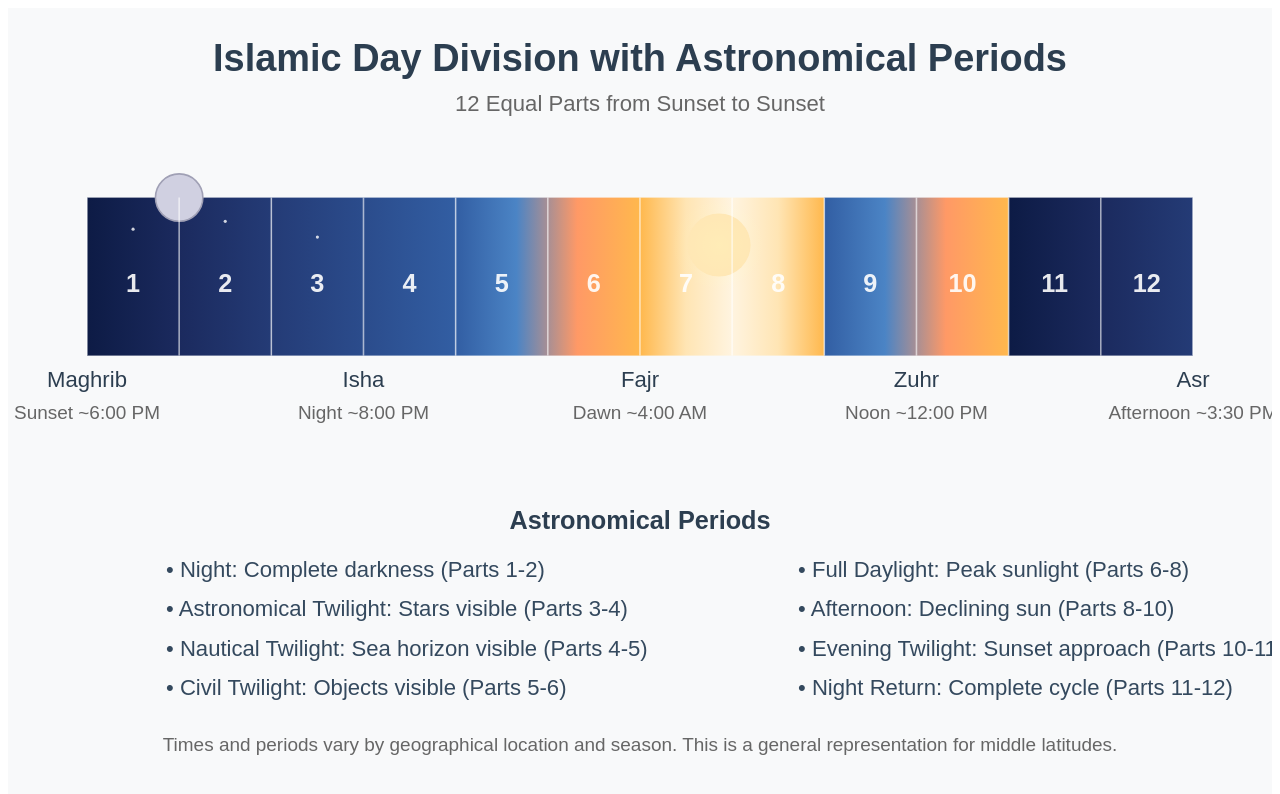
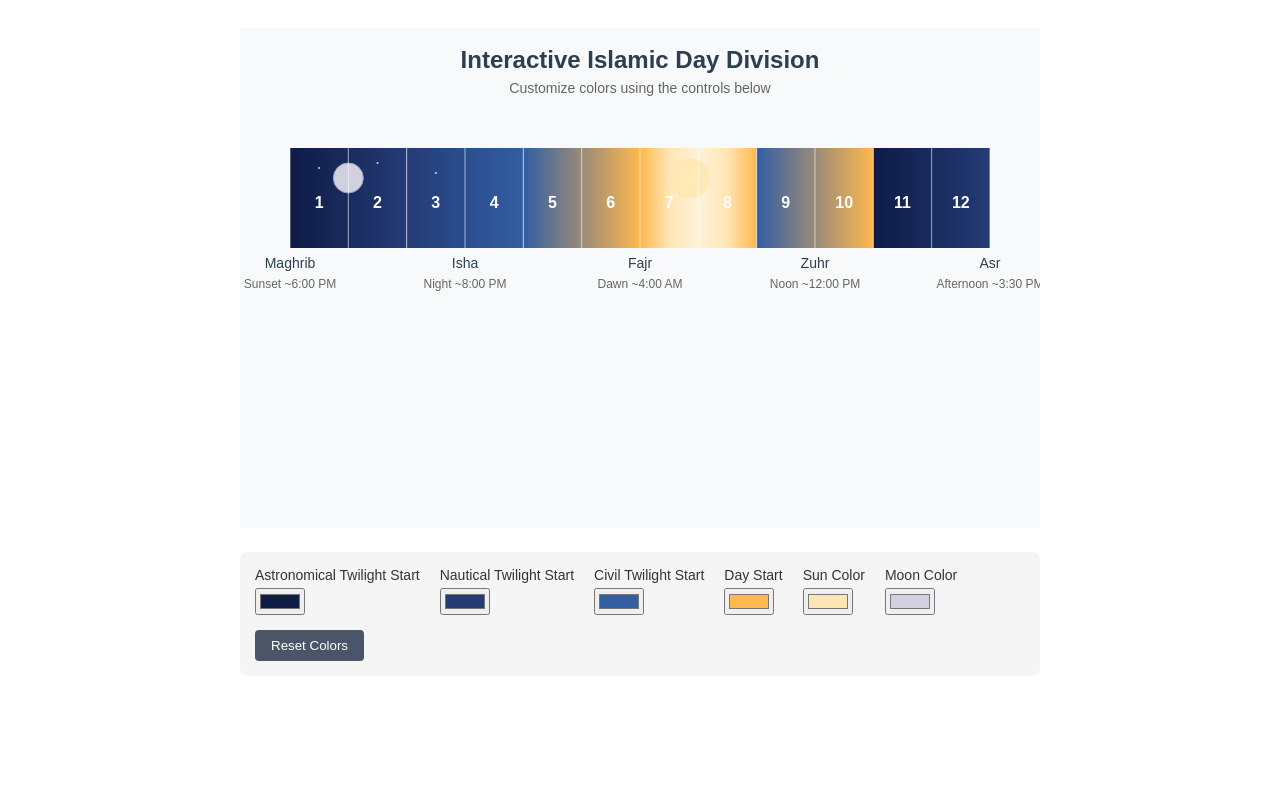
Before and after one commit to dfordev1/Fiqh, a plain HTML site: page index.html in a window 1280 px wide. Drawn offline with Linux system fonts and the light colour scheme.

Commit message:
Update index.html

```diff
--- a/index.html
+++ b/index.html
@@ -1,28 +1,105 @@
-<svg viewBox="0 0 800 500" xmlns="http://www.w3.org/2000/svg">
+<!DOCTYPE html>
+<html>
+<head>
+    <style>
+        .container {
+            max-width: 800px;
+            margin: 0 auto;
+            padding: 20px;
+            font-family: Arial, sans-serif;
+        }
+        .controls {
+            margin: 20px 0;
+            padding: 15px;
+            background: #f5f5f5;
+            border-radius: 8px;
+        }
+        .color-picker {
+            display: flex;
+            gap: 20px;
+            flex-wrap: wrap;
+            margin-bottom: 15px;
+        }
+        .color-control {
+            display: flex;
+            flex-direction: column;
+            align-items: flex-start;
+            gap: 5px;
+        }
+        label {
+            font-size: 14px;
+            color: #333;
+        }
+        .reset-button {
+            padding: 8px 16px;
+            background: #4a5568;
+            color: white;
+            border: none;
+            border-radius: 4px;
+            cursor: pointer;
+        }
+        .reset-button:hover {
+            background: #2d3748;
+        }
+    </style>
+</head>
+<body>
+    <div class="container">
+        <svg id="timeline" viewBox="0 0 800 500" xmlns="http://www.w3.org/2000/svg">
+            <!-- SVG content here -->
+        </svg>
+
+        <div class="controls">
+            <div class="color-picker">
+                <div class="color-control">
+                    <label for="astroTwilightStart">Astronomical Twilight Start</label>
+                    <input type="color" id="astroTwilightStart" value="#0D1B45">
+                </div>
+                <div class="color-control">
+                    <label for="nauticalTwilightStart">Nautical Twilight Start</label>
+                    <input type="color" id="nauticalTwilightStart" value="#243B76">
+                </div>
+                <div class="color-control">
+                    <label for="civilTwilightStart">Civil Twilight Start</label>
+                    <input type="color" id="civilTwilightStart" value="#325EA3">
+                </div>
+                <div class="color-control">
+                    <label for="dayStart">Day Start</label>
+                    <input type="color" id="dayStart" value="#FFB84D">
+                </div>
+                <div class="color-control">
+                    <label for="sunColor">Sun Color</label>
+                    <input type="color" id="sunColor" value="#FFE5B4">
+                </div>
+                <div class="color-control">
+                    <label for="moonColor">Moon Color</label>
+                    <input type="color" id="moonColor" value="#D0D0E1">
+                </div>
+            </div>
+            <button class="reset-button" onclick="resetColors()">Reset Colors</button>
+        </div>
+    </div>
+
+    <script>
+        // Original SVG content
+        const originalSvg = `
             <defs>
-        <!-- Astronomical twilight gradient -->
                 <linearGradient id="astroTwilightGradient" x1="0%" y1="0%" x2="100%" y2="0%">
                     <stop offset="0%" style="stop-color:#0D1B45;stop-opacity:1" />
                     <stop offset="50%" style="stop-color:#1B2A5E;stop-opacity:1" />
                     <stop offset="100%" style="stop-color:#243B76;stop-opacity:1" />
                 </linearGradient>
-
-        <!-- Nautical twilight gradient -->
                 <linearGradient id="nauticalTwilightGradient" x1="0%" y1="0%" x2="100%" y2="0%">
                     <stop offset="0%" style="stop-color:#243B76;stop-opacity:1" />
                     <stop offset="50%" style="stop-color:#2B4C8C;stop-opacity:1" />
                     <stop offset="100%" style="stop-color:#325EA3;stop-opacity:1" />
                 </linearGradient>
-
-        <!-- Civil twilight gradient -->
                 <linearGradient id="civilTwilightGradient" x1="0%" y1="0%" x2="100%" y2="0%">
                     <stop offset="0%" style="stop-color:#325EA3;stop-opacity:1" />
                     <stop offset="33%" style="stop-color:#4B84C5;stop-opacity:1" />
                     <stop offset="66%" style="stop-color:#FF9966;stop-opacity:1" />
                     <stop offset="100%" style="stop-color:#FFB84D;stop-opacity:1" />
                 </linearGradient>
-
-        <!-- Day gradient -->
                 <linearGradient id="dayGradient" x1="0%" y1="0%" x2="100%" y2="0%">
                     <stop offset="0%" style="stop-color:#FFB84D;stop-opacity:1" />
                     <stop offset="25%" style="stop-color:#FFE5B4;stop-opacity:1" />
@@ -30,102 +107,54 @@
                     <stop offset="75%" style="stop-color:#FFE5B4;stop-opacity:1" />
                     <stop offset="100%" style="stop-color:#FFB84D;stop-opacity:1" />
                 </linearGradient>
-
-        <!-- Circle glow effect -->
                 <radialGradient id="sunGlow" cx="50%" cy="50%" r="50%" fx="50%" fy="50%">
                     <stop offset="0%" style="stop-color:rgba(255,255,190,0.9)" />
                     <stop offset="100%" style="stop-color:rgba(255,255,190,0)" />
                 </radialGradient>
             </defs>
 
-    <!-- Background -->
             <rect width="800" height="500" fill="#f8f9fa"/>
 
-    <!-- Title and Subtitle -->
             <g font-family="Arial">
                 <text x="400" y="40" text-anchor="middle" font-size="24" font-weight="bold" fill="#2c3e50">
-            Islamic Day Division with Astronomical Periods
+                    Interactive Islamic Day Division
                 </text>
                 <text x="400" y="65" text-anchor="middle" font-size="14" fill="#666">
-            12 Equal Parts from Sunset to Sunset
+                    Customize colors using the controls below
                 </text>
             </g>
 
-    <!-- Main timeline container -->
             <g transform="translate(50, 120)">
-        <!-- Each part is exactly 58.33px (700/12) -->
-        <g id="timelineBars">
-            <!-- Night and astronomical twilight periods -->
                 <rect x="0" y="0" width="116.66" height="100" fill="url(#astroTwilightGradient)"/>
-            <!-- Nautical twilight -->
                 <rect x="116.66" y="0" width="116.66" height="100" fill="url(#nauticalTwilightGradient)"/>
-            <!-- Civil twilight and sunrise -->
                 <rect x="233.32" y="0" width="116.66" height="100" fill="url(#civilTwilightGradient)"/>
-            <!-- Full daylight -->
                 <rect x="349.98" y="0" width="116.66" height="100" fill="url(#dayGradient)"/>
-            <!-- Afternoon -->
                 <rect x="466.64" y="0" width="116.66" height="100" fill="url(#civilTwilightGradient)"/>
-            <!-- Evening and night -->
                 <rect x="583.3" y="0" width="116.66" height="100" fill="url(#astroTwilightGradient)"/>
-        </g>
 
-        <!-- Celestial indicators -->
-        <g id="celestialBodies">
-            <!-- Moon -->
-            <circle cx="58.33" y="30" r="15" fill="#D0D0E1" stroke="#A0A0B5" stroke-width="1"/>
-            <!-- Stars -->
+                <circle class="moon" cx="58.33" cy="30" r="15" fill="#D0D0E1" stroke="#A0A0B5" stroke-width="1"/>
                 <g fill="#FFFFFF" opacity="0.8">
                     <circle cx="29.165" cy="20" r="1"/>
                     <circle cx="87.495" cy="15" r="1"/>
                     <circle cx="145.825" cy="25" r="1"/>
                 </g>
-            <!-- Sun -->
-            <circle cx="400" cy="30" r="20" fill="#FFE5B4">
-                <animate attributeName="fill" dur="3s" values="#FFB84D;#FFF4E0;#FFB84D" repeatCount="indefinite"/>
-            </circle>
+                <circle class="sun" cx="400" cy="30" r="20" fill="#FFE5B4"/>
                 <circle cx="400" cy="30" r="30" fill="url(#sunGlow)" opacity="0.3"/>
+
+                <g stroke="rgba(255,255,255,0.6)" stroke-width="1">
+                    ${Array.from({length: 13}, (_, i) =>
+                        `<line x1="${i * 58.33}" y1="0" x2="${i * 58.33}" y2="100"/>`
+                    ).join('')}
                 </g>
 
-        <!-- Division lines and numbers -->
-        <g stroke="rgba(255,255,255,0.6)" stroke-width="1">
-            <!-- Vertical division lines - 12 equal parts -->
-            <line x1="0" y1="0" x2="0" y2="100"/>
-            <line x1="58.33" y1="0" x2="58.33" y2="100"/>
-            <line x1="116.66" y1="0" x2="116.66" y2="100"/>
-            <line x1="174.99" y1="0" x2="174.99" y2="100"/>
-            <line x1="233.32" y1="0" x2="233.32" y2="100"/>
-            <line x1="291.65" y1="0" x2="291.65" y2="100"/>
-            <line x1="349.98" y1="0" x2="349.98" y2="100"/>
-            <line x1="408.31" y1="0" x2="408.31" y2="100"/>
-            <line x1="466.64" y1="0" x2="466.64" y2="100"/>
-            <line x1="524.97" y1="0" x2="524.97" y2="100"/>
-            <line x1="583.3" y1="0" x2="583.3" y2="100"/>
-            <line x1="641.63" y1="0" x2="641.63" y2="100"/>
-            <line x1="699.96" y1="0" x2="699.96" y2="100"/>
-        </g>
-
-        <!-- Part numbers with improved visibility -->
                 <g font-family="Arial" font-size="16" fill="white" text-anchor="middle" font-weight="bold">
-            <g opacity="0.9">
-                <text x="29.165" y="60">1</text>
-                <text x="87.495" y="60">2</text>
-                <text x="145.825" y="60">3</text>
-                <text x="204.155" y="60">4</text>
-                <text x="262.485" y="60">5</text>
-                <text x="320.815" y="60">6</text>
-                <text x="379.145" y="60">7</text>
-                <text x="437.475" y="60">8</text>
-                <text x="495.805" y="60">9</text>
-                <text x="554.135" y="60">10</text>
-                <text x="612.465" y="60">11</text>
-                <text x="670.795" y="60">12</text>
-            </g>
+                    ${Array.from({length: 12}, (_, i) =>
+                        `<text x="${(i * 58.33) + 29.165}" y="60">${i + 1}</text>`
+                    ).join('')}
                 </g>
             </g>
 
-    <!-- Prayer times and astronomical events -->
             <g transform="translate(50, 240)" font-family="Arial">
-        <!-- Time labels -->
                 <g font-size="14" text-anchor="middle" fill="#2c3e50">
                     <text x="0" y="0">Maghrib</text>
                     <text x="175" y="0">Isha</text>
@@ -133,7 +162,6 @@
                     <text x="525" y="0">Zuhr</text>
                     <text x="700" y="0">Asr</text>
                 </g>
-        <!-- Approximate times -->
                 <g font-size="12" text-anchor="middle" fill="#666">
                     <text x="0" y="20">Sunset ~6:00 PM</text>
                     <text x="175" y="20">Night ~8:00 PM</text>
@@ -142,26 +170,97 @@
                     <text x="700" y="20">Afternoon ~3:30 PM</text>
                 </g>
             </g>
+        `;
 
-    <!-- Detailed legend -->
-    <g transform="translate(100, 300)">
-        <text x="300" y="30" font-family="Arial" font-size="16" text-anchor="middle" fill="#2c3e50" font-weight="bold">
-            Astronomical Periods
-        </text>
-        <g font-family="Arial" font-size="14" fill="#34495e">
-            <text x="0" y="60">• Night: Complete darkness (Parts 1-2)</text>
-            <text x="0" y="85">• Astronomical Twilight: Stars visible (Parts 3-4)</text>
-            <text x="0" y="110">• Nautical Twilight: Sea horizon visible (Parts 4-5)</text>
-            <text x="0" y="135">• Civil Twilight: Objects visible (Parts 5-6)</text>
-            <text x="400" y="60">• Full Daylight: Peak sunlight (Parts 6-8)</text>
-            <text x="400" y="85">• Afternoon: Declining sun (Parts 8-10)</text>
-            <text x="400" y="110">• Evening Twilight: Sunset approach (Parts 10-11)</text>
-            <text x="400" y="135">• Night Return: Complete cycle (Parts 11-12)</text>
-        </g>
-    </g>
+        // Initialize SVG
+        document.getElementById('timeline').innerHTML = originalSvg;
 
-    <!-- Footer note -->
-    <text x="400" y="470" text-anchor="middle" font-family="Arial" font-size="12" fill="#666">
-        Times and periods vary by geographical location and season. This is a general representation for middle latitudes.
-    </text>
-</svg>
+        // Default colors
+        const defaultColors = {
+            astroTwilightStart: '#0D1B45',
+            nauticalTwilightStart: '#243B76',
+            civilTwilightStart: '#325EA3',
+            dayStart: '#FFB84D',
+            sunColor: '#FFE5B4',
+            moonColor: '#D0D0E1'
+        };
+
+        // Update gradient colors
+        function updateGradients() {
+            const astroStart = document.getElementById('astroTwilightStart').value;
+            const nauticalStart = document.getElementById('nauticalTwilightStart').value;
+            const civilStart = document.getElementById('civilTwilightStart').value;
+            const dayStart = document.getElementById('dayStart').value;
+            const sunColor = document.getElementById('sunColor').value;
+            const moonColor = document.getElementById('moonColor').value;
+
+            // Update astronomical twilight gradient
+            const astroGradient = document.getElementById('astroTwilightGradient');
+            astroGradient.children[0].style.stopColor = astroStart;
+            astroGradient.children[1].style.stopColor = mixColors(astroStart, nauticalStart, 0.5);
+            astroGradient.children[2].style.stopColor = nauticalStart;
+
+            // Update nautical twilight gradient
+            const nauticalGradient = document.getElementById('nauticalTwilightGradient');
+            nauticalGradient.children[0].style.stopColor = nauticalStart;
+            nauticalGradient.children[1].style.stopColor = mixColors(nauticalStart, civilStart, 0.5);
+            nauticalGradient.children[2].style.stopColor = civilStart;
+
+            // Update civil twilight gradient
+            const civilGradient = document.getElementById('civilTwilightGradient');
+            civilGradient.children[0].style.stopColor = civilStart;
+            civilGradient.children[1].style.stopColor = mixColors(civilStart, dayStart, 0.33);
+            civilGradient.children[2].style.stopColor = mixColors(civilStart, dayStart, 0.66);
+            civilGradient.children[3].style.stopColor = dayStart;
+
+            // Update day gradient
+            const dayGradient = document.getElementById('dayGradient');
+            dayGradient.children[0].style.stopColor = dayStart;
+            dayGradient.children[1].style.stopColor = sunColor;
+            dayGradient.children[2].style.stopColor = mixColors(sunColor, '#FFFFFF', 0.5);
+            dayGradient.children[3].style.stopColor = sunColor;
+            dayGradient.children[4].style.stopColor = dayStart;
+
+            // Update sun and moon
+            document.querySelector('.sun').setAttribute('fill', sunColor);
+            document.querySelector('.moon').setAttribute('fill', moonColor);
+        }
+
+        // Color mixing helper function
+        function mixColors(color1, color2, weight) {
+            const c1 = {
+                r: parseInt(color1.slice(1,3), 16),
+                g: parseInt(color1.slice(3,5), 16),
+                b: parseInt(color1.slice(5,7), 16)
+            };
+            const c2 = {
+                r: parseInt(color2.slice(1,3), 16),
+                g: parseInt(color2.slice(3,5), 16),
+                b: parseInt(color2.slice(5,7), 16)
+            };
+
+            const r = Math.round(c1.r * (1 - weight) + c2.r * weight);
+            const g = Math.round(c1.g * (1 - weight) + c2.g * weight);
+            const b = Math.round(c1.b * (1 - weight) + c2.b * weight);
+
+            return `#${(r << 16 | g << 8 | b).toString(16).padStart(6, '0')}`;
+        }
+
+        // Reset colors to default
+        function resetColors() {
+            Object.entries(defaultColors).forEach(([id, color]) => {
+                document.getElementById(id).value = color;
+            });
+            updateGradients();
+        }
+
+        // Add event listeners to color inputs
+        document.querySelectorAll('input[type="color"]').forEach(input => {
+            input.addEventListener('input', updateGradients);
+        });
+
+        // Initialize gradients
+        updateGradients();
+    </script>
+</body>
+</html>
```
Lines whose indentation alone changed are shown as unchanged.
